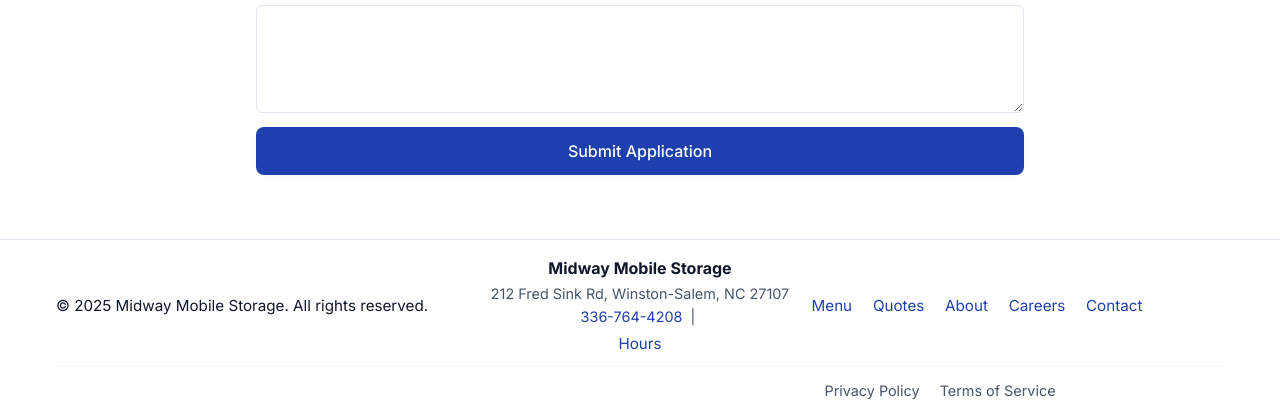
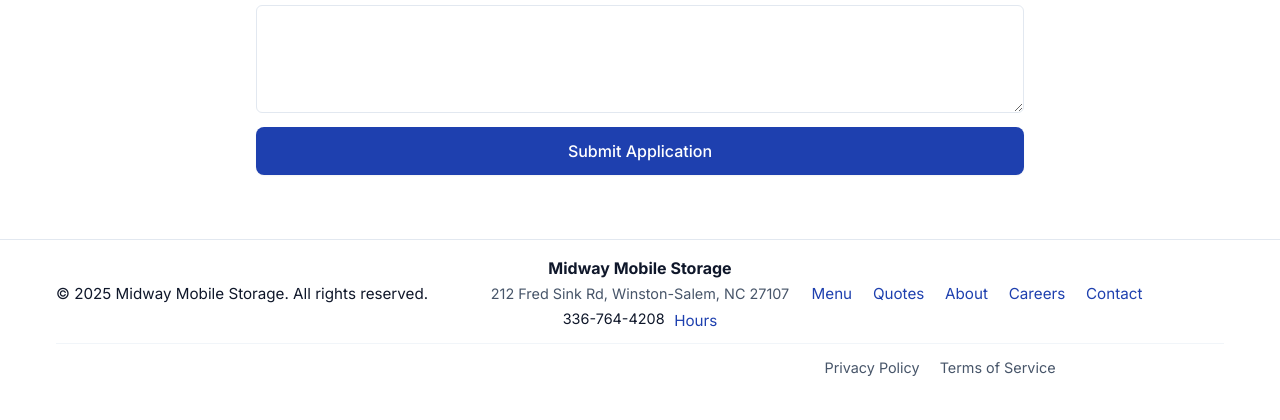
Before and after one commit to jmars319/midway-mobile-storage, a PHP site: page / in a window 1280 px wide. Shown: the part 4754-5174 px from the top of the page. After the commit the page ends 5130 px from the top, so only its background shows below. Run offline with PHP 8.4, Linux system fonts and the light colour scheme.

Commit message:
Footer: show phone and Hours side-by-side (biz-contact-row) and responsive CSS

```diff
--- a/assets/css/styles.css
+++ b/assets/css/styles.css
@@ -1632,6 +1632,13 @@ UTILITY CLASSES
 .footer .biz-name { font-size: 1rem; }
 .footer .biz-address, .footer .biz-contact { font-size: 0.9rem; color: var(--text-secondary); }
 
+/* Inline row for phone + Hours link in footer center column */
+.biz-contact-row { display: inline-flex; gap: .6rem; align-items: center; }
+.biz-contact-row .biz-contact a { color: var(--text-primary); }
+@media (max-width: 480px) {
+    .biz-contact-row { display: flex; flex-direction: column; align-items: center; gap: .25rem; }
+}
+
 /* Compact footer links */
 .footer .footer-links { display:flex; gap: .5rem; align-items:center; justify-content:flex-end; }
 .footer .footer-links a { padding: .25rem .4rem; font-size: 0.95rem; display:inline-block; }
--- a/index.php
+++ b/index.php
@@ -867,8 +867,10 @@ function ferrs() { global $form_flash; if (!$form_flash || empty($form_flash['er
                     <?php $biz = $content['business_info'] ?? []; ?>
                     <div class="biz-name"><?php echo htmlspecialchars($biz['name'] ?? 'Midway Mobile Storage'); ?></div>
                     <div class="small biz-address"><?php echo htmlspecialchars($biz['address'] ?? ''); ?></div>
-                    <div class="small biz-contact"><a href="tel:<?php echo preg_replace('/[^0-9+]/','', $biz['phone'] ?? ''); ?>"><?php echo htmlspecialchars($biz['phone'] ?? ''); ?></a> &nbsp;|&nbsp; <a href="mailto:<?php echo htmlspecialchars($biz['email'] ?? ''); ?>"><?php echo htmlspecialchars($biz['email'] ?? ''); ?></a></div>
-                    <div class="small mt-025"><a href="#" id="footer-hours-link">Hours</a></div>
+                    <div class="small biz-contact-row">
+                        <div class="biz-contact"><a href="tel:<?php echo preg_replace('/[^0-9+]/','', $biz['phone'] ?? ''); ?>"><?php echo htmlspecialchars($biz['phone'] ?? ''); ?></a></div>
+                        <div class="mt-025"><a href="#" id="footer-hours-link">Hours</a></div>
+                    </div>
                 </div>
                 <div class="small footer-right right">
                     <nav class="footer-links" aria-label="Footer navigation">
--- a/order.php
+++ b/order.php
@@ -81,6 +81,10 @@ $cssVersion = file_exists($cssPath) ? filemtime($cssPath) : time();
         <div class="small footer-left">&copy; <?php echo date('Y'); ?> Midway Mobile Storage. All rights reserved.</div>
         <div class="small footer-center center">
           <div class="biz-name">Midway Mobile Storage</div>
+          <div class="small biz-contact-row">
+            <div class="biz-contact"><a href="tel:<?php echo preg_replace('/[^0-9+]/','', $content['business_info']['phone'] ?? ''); ?>"><?php echo htmlspecialchars($content['business_info']['phone'] ?? ''); ?></a></div>
+            <div class="mt-025"><a href="#" id="footer-hours-link">Hours</a></div>
+          </div>
         </div>
         <div class="small footer-right right">
           <nav class="footer-links" aria-label="Footer navigation">
--- a/privacy-policy.html
+++ b/privacy-policy.html
@@ -20,6 +20,10 @@
         <div class="small footer-left">&copy; <?php echo date('Y'); ?> Midway Mobile Storage. All rights reserved.</div>
         <div class="small footer-center center">
           <div class="biz-name">Midway Mobile Storage</div>
+          <div class="small biz-contact-row">
+            <div class="biz-contact"><a href="tel:123-456-7890">(123) 456-7890</a></div>
+            <div class="mt-025"><a href="#" id="footer-hours-link">Hours</a></div>
+          </div>
         </div>
         <div class="small footer-right right">
           <nav class="footer-links" aria-label="Footer navigation">
--- a/terms-of-service.html
+++ b/terms-of-service.html
@@ -20,6 +20,10 @@
         <div class="small footer-left">&copy; <?php echo date('Y'); ?> Midway Mobile Storage. All rights reserved.</div>
         <div class="small footer-center center">
           <div class="biz-name">Midway Mobile Storage</div>
+          <div class="small biz-contact-row">
+            <div class="biz-contact"><a href="tel:123-456-7890">(123) 456-7890</a></div>
+            <div class="mt-025"><a href="#" id="footer-hours-link">Hours</a></div>
+          </div>
         </div>
         <div class="small footer-right right">
           <nav class="footer-links" aria-label="Footer navigation">
```
